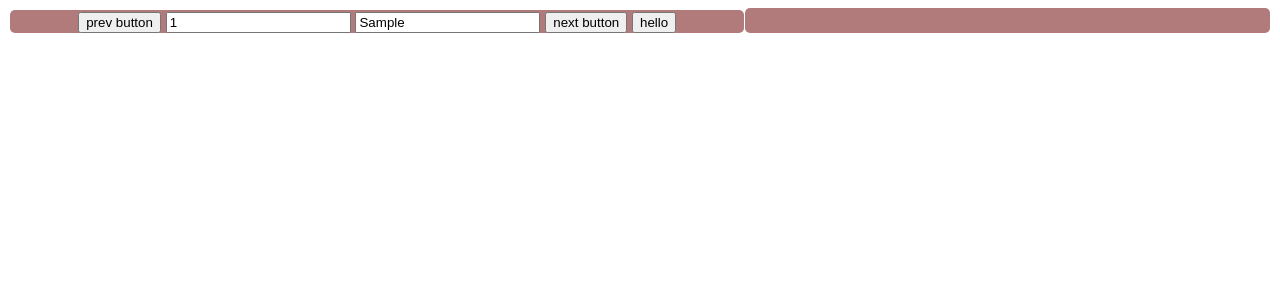
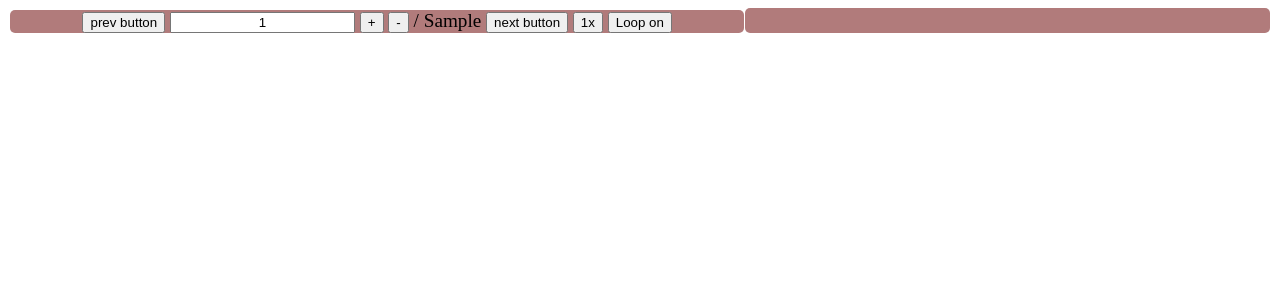
Before and after one commit to pitilesslove/computer99.shop, a Django app: template my_cake/templates/my_cake/learning_page.html in a window 1280 px wide. Shown: the top 300 px of the page. Run offline with Django 3.2, Linux system fonts and the light colour scheme; the template is opened without the code that fills it: most values are stand-ins (such as "Sample title", 1, 10 or a date in 2020); data that the repository does not hold is empty; some libraries are stand-ins or nearby versions.

Commit message:
my_cake: Added loop control & speed control

```diff
--- /dev/null
+++ b/my_cafe/cron.py
@@ -0,0 +1,3 @@
+
+def get_popular_threads:
+    print('cron')
--- a/my_cafe/static/my_cafe/css/my_cafe.css
+++ b/my_cafe/static/my_cafe/css/my_cafe.css
@@ -5,13 +5,14 @@ div.gallery {
     float: left;
     width: 200px;
     height: 200px;
+    overflow: hidden;
   }
 
   div.gallery:hover {
     border: 1px solid #777;
   }
 
-  div.gallery img {
+  div.gallery .input_image {
     width: 100%;
     height: 60%;
   }
--- a/my_cafe/urls.py
+++ b/my_cafe/urls.py
@@ -4,4 +4,5 @@ from . import views
 
 urlpatterns = [
     url(r'^my_cafe', views.home, name='my_cafe'),
+    url(r'^my_cafe/thread', views.show_popular_thread, name='show_thread'),
 ]
--- a/my_cake/static/my_cake/css/learning_page.css
+++ b/my_cake/static/my_cake/css/learning_page.css
@@ -72,3 +72,11 @@ body {
 .subtitle_area .one_word_of_scripts:hover {
   color: rgba(111, 197, 250, 0.845);
 }
+
+#current_script_index {
+  text-align: center;
+}
+
+#length_script {
+  font-size: 100%;
+}
--- a/my_cake/static/my_cake/js/learning_page.js
+++ b/my_cake/static/my_cake/js/learning_page.js
@@ -7,6 +7,12 @@ var current_script = {
     start: 0,
     duration: 0,
 }
+var speed_table = [0.5, 0.75, 1, 1.25, 1.5];
+var current_speed_index = 2;
+var loop_table = [true, false];
+var current_loop_index = 0;
+var current_loop_size = 0;
+
 var current_timeout = null;
 $(document).ready(function () {
     $(".subtitle_area .one_word_of_scripts").one("mouseenter", function () {
@@ -58,7 +64,8 @@ function onPlayerStateChange(event) {
     duration_time = current_script.duration;
     if (event.data == YT.PlayerState.PLAYING) {
         clearTimeout(current_timeout);
-        current_timeout = setTimeout(replayVideo, duration_time * 1000);
+        if (loop_table[current_loop_index] == true)
+            current_timeout = setTimeout(replayVideo, duration_time * (1000 / speed_table[current_speed_index]));
     } else if (event.data == 2) {
         clearTimeout(current_timeout);
     }
@@ -87,6 +94,48 @@ function nextPlay() {
     done = false;
 }
 
+function setYoutubeSpeed() {
+    if (++current_speed_index >= speed_table.length)
+        current_speed_index = 0;
+    var set_speed_value = speed_table[current_speed_index];
+    player.setPlaybackRate(set_speed_value);
+    $("#set_speed").text(set_speed_value + "x");
+    replayVideo();
+}
+
+function setYoutubeLoop() {
+    var loop_text = "";
+
+    if (++current_loop_index >= loop_table.length)
+        current_loop_index = 0;
+
+    if (loop_table[current_loop_index] == true)
+        loop_text = "Loop on";
+    else
+        loop_text = "Loop off";
+    $("#set_loop").text(loop_text);
+    replayVideo();
+}
+
+function setLoopSize(value) {
+
+    if (current_loop_size + value < 0)
+        return;
+
+    current_loop_size += value;
+
+    var current_loop_value = current_loop_index + 1;
+    if (current_loop_size == 0) {
+        $("#current_script_index").val(current_loop_value);
+    }
+    else {
+        $("#current_script_index").val(current_loop_value + " ~ " + (current_loop_value + current_loop_size));
+    }
+    $("#current_script_index").css("width", ($("#current_script_index").val().length + 1) * 8) + 'px';
+
+
+}
+
 function csrfSafeMethod(method) {
     // these HTTP methods do not require CSRF protection
     return (/^(GET|HEAD|OPTIONS|TRACE)$/.test(method));
@@ -102,7 +151,7 @@ function handleLoad() {
             }
         }
     });
-
+    $("#length_script").prop('disabled', true);
     getScripts(0);
     document.onkeydown = function (e) {
         switch (e.keyCode) {
--- a/my_cake/templates/my_cake/home.html
+++ b/my_cake/templates/my_cake/home.html
@@ -3,7 +3,7 @@
 <div class="video_list_area">
     {% for content in contents %}
     <div class="gallery" video_id="{{content.videoId}}">
-        <a target="_blank" href="video={{content.videoId}}">
+        <a target="#" href="{% url 'learning_page' content.videoId %}">
             <img src="{{content.thumbnails_url}}" />
         </a>
         <div class="desc">{{content.title}}</div>
--- a/my_cake/templates/my_cake/learning_page.html
+++ b/my_cake/templates/my_cake/learning_page.html
@@ -42,9 +42,13 @@
             <button id="next_button" onclick="getScripts(-1)">prev button</button>
             <input id="current_script_index" type="" name="current_script" data-id="{{current_script_index}}"
                 value="{{current_script_index}}" />
-            <input type="" name="length_script" value="{{length_of_scripts}}" />
+            <button id="increase_loop_size" onclick="setLoopSize(1)">+</button>
+            <button id="decrease_loop_size" onclick="setLoopSize(-1)">-</button>
+            <span> / </span>
+            <span id="length_script">{{length_of_scripts}}</span>
             <button id="next_button" onclick="getScripts(1)">next button</button>
-            <button id="get_word" onclick="getMeaningOfWord()">hello</button>
+            <button id="set_speed" onclick="setYoutubeSpeed()">1x</button>
+            <button id="set_loop" onclick="setYoutubeLoop()">Loop on</button>
         </div>
 
         <!--{% for content in time_marks %}
```
Also changed, not shown: computer99_shop/settings.py (+6 -1 lines), my_cafe/templates/my_cafe/home.html (+8 -6 lines), my_cafe/views.py (+9 -0 lines).
